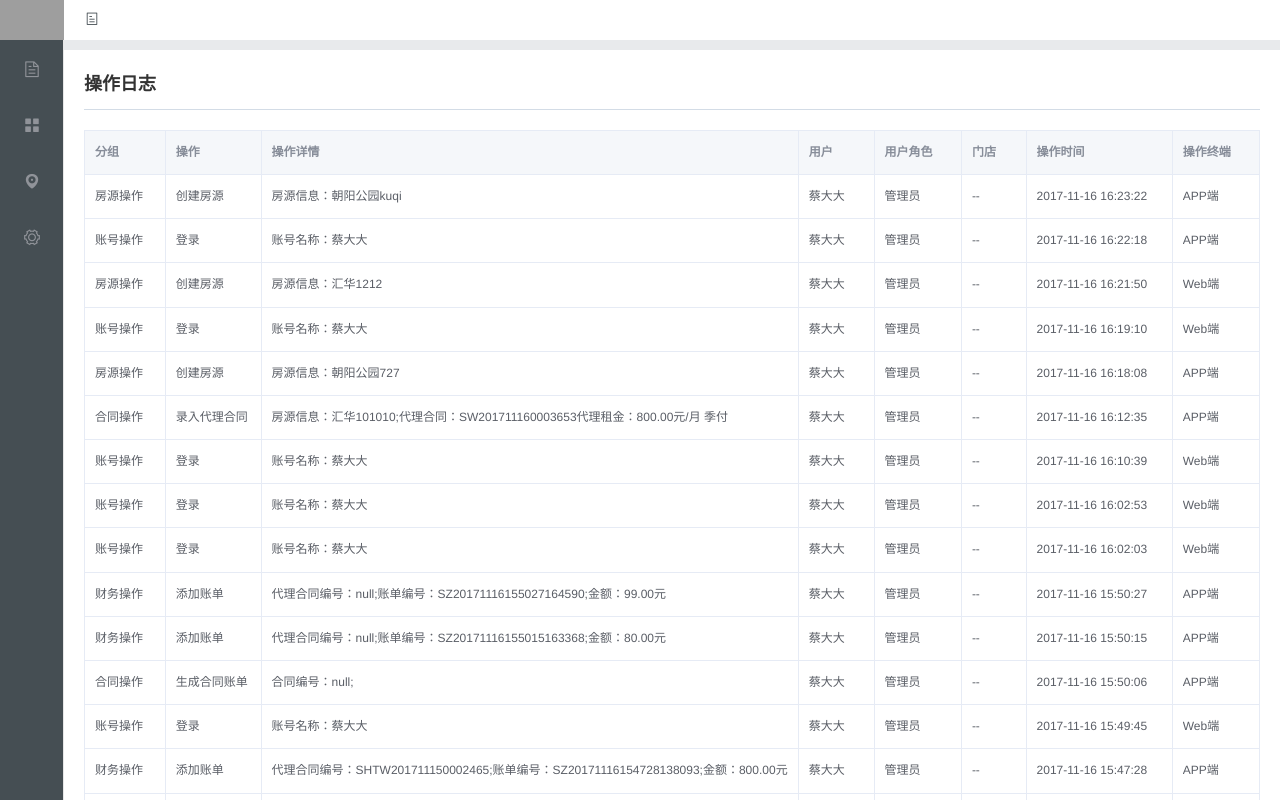
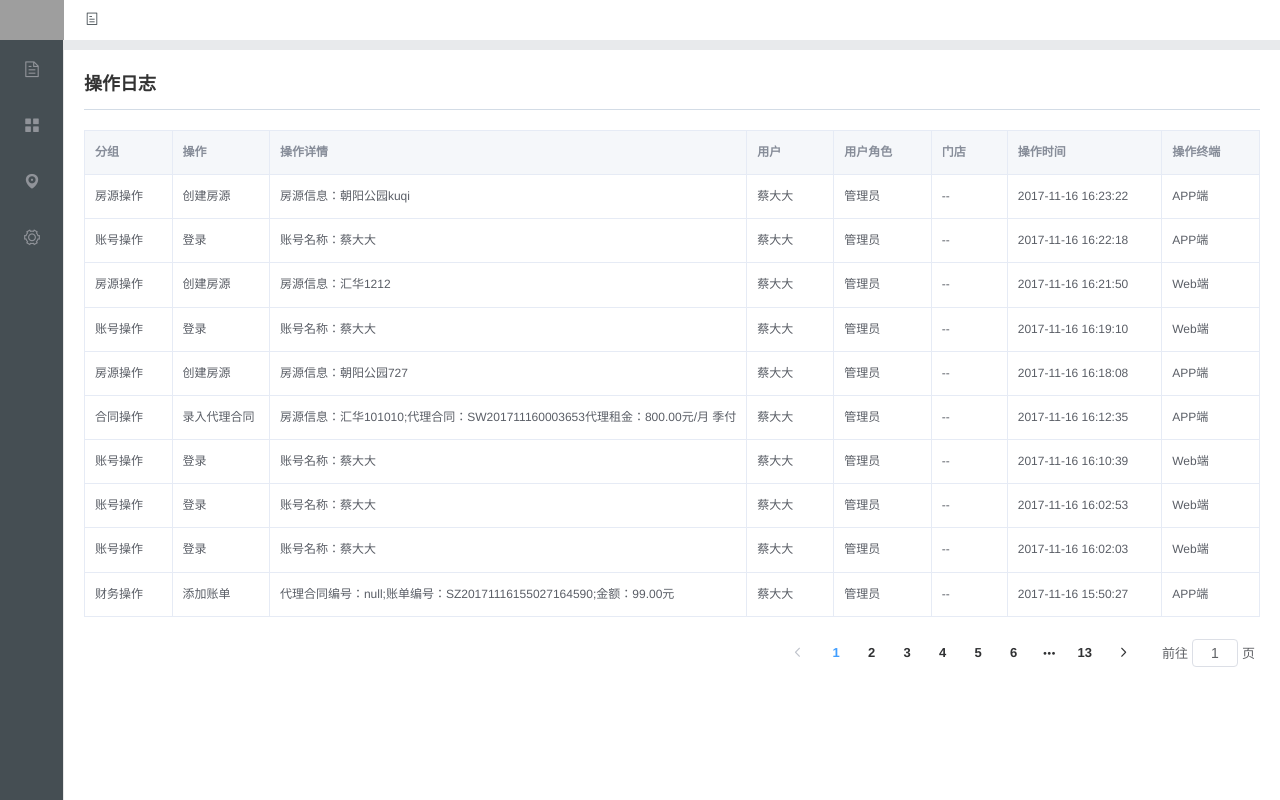
Before and after one commit to chay-0206/mysaas, a Vue app: page /system/log in a window 1280 px wide. Built offline with nearby package versions, Linux system fonts and the light colour scheme; grey boxes are pictures that could not be loaded.

Commit message:
操作日志

```diff
--- a/mock/system/index.js
+++ b/mock/system/index.js
@@ -31,7 +31,7 @@ Mock.mock('/v3/privilege/role/reqrolelist/', {
 Mock.mock('/v3/system/operationlog/reqoperationloglist/', {
 	status: { code: '0', description: 'success' },
 	result: {
-		total: 2203,
+		total: 130,
 		list: [
 			{
 				brokerName: '蔡大大',
@@ -134,210 +134,6 @@ Mock.mock('/v3/system/operationlog/reqoperationloglist/', {
 					'代理合同编号：null;账单编号：SZ20171116155027164590;金额：99.00元',
 				operationDate: '2017-11-16 15:50:27',
 				operationTerminal: 'APP端'
-			},
-			{
-				brokerName: '蔡大大',
-				roleName: '管理员',
-				brokerGroupName: '',
-				operationType: '添加账单',
-				operationModule: '财务操作',
-				operationDetail:
-					'代理合同编号：null;账单编号：SZ20171116155015163368;金额：80.00元',
-				operationDate: '2017-11-16 15:50:15',
-				operationTerminal: 'APP端'
-			},
-			{
-				brokerName: '蔡大大',
-				roleName: '管理员',
-				brokerGroupName: '',
-				operationType: '生成合同账单',
-				operationModule: '合同操作',
-				operationDetail: '合同编号：null;',
-				operationDate: '2017-11-16 15:50:06',
-				operationTerminal: 'APP端'
-			},
-			{
-				brokerName: '蔡大大',
-				roleName: '管理员',
-				brokerGroupName: '',
-				operationType: '登录',
-				operationModule: '账号操作',
-				operationDetail: '账号名称：蔡大大',
-				operationDate: '2017-11-16 15:49:45',
-				operationTerminal: 'Web端'
-			},
-			{
-				brokerName: '蔡大大',
-				roleName: '管理员',
-				brokerGroupName: '',
-				operationType: '添加账单',
-				operationModule: '财务操作',
-				operationDetail:
-					'代理合同编号：SHTW201711150002465;账单编号：SZ20171116154728138093;金额：800.00元',
-				operationDate: '2017-11-16 15:47:28',
-				operationTerminal: 'APP端'
-			},
-			{
-				brokerName: '蔡大大',
-				roleName: '管理员',
-				brokerGroupName: '',
-				operationType: '添加账单',
-				operationModule: '财务操作',
-				operationDetail:
-					'代理合同编号：SHTW201711150002124;账单编号：SZ20171116154511137430;金额：800.00元',
-				operationDate: '2017-11-16 15:45:11',
-				operationTerminal: 'APP端'
-			},
-			{
-				brokerName: '蔡大大',
-				roleName: '管理员',
-				brokerGroupName: '',
-				operationType: '登录',
-				operationModule: '账号操作',
-				operationDetail: '账号名称：蔡大大',
-				operationDate: '2017-11-16 15:33:47',
-				operationTerminal: 'APP端'
-			},
-			{
-				brokerName: '蔡大大',
-				roleName: '管理员',
-				brokerGroupName: '',
-				operationType: '登录',
-				operationModule: '账号操作',
-				operationDetail: '账号名称：蔡大大',
-				operationDate: '2017-11-16 15:33:14',
-				operationTerminal: 'Web端'
-			},
-			{
-				brokerName: '蔡大大',
-				roleName: '管理员',
-				brokerGroupName: '',
-				operationType: '创建房源',
-				operationModule: '房源操作',
-				operationDetail: '房源信息：aaaaaaa阿斯蒂芬范德萨',
-				operationDate: '2017-11-16 15:31:28',
-				operationTerminal: 'Web端'
-			},
-			{
-				brokerName: '蔡大大',
-				roleName: '管理员',
-				brokerGroupName: '',
-				operationType: '创建房源',
-				operationModule: '房源操作',
-				operationDetail: '房源信息：aaaaaaa阿斯蒂芬',
-				operationDate: '2017-11-16 15:31:04',
-				operationTerminal: 'Web端'
-			},
-			{
-				brokerName: '蔡大大',
-				roleName: '管理员',
-				brokerGroupName: '',
-				operationType: '编辑代理合同',
-				operationModule: '合同操作',
-				operationDetail:
-					'房源信息：汇华33333;代理合同：SW201711150005141;租金从900.00元改为1000.00元',
-				operationDate: '2017-11-16 15:18:10',
-				operationTerminal: 'Web端'
-			},
-			{
-				brokerName: '蔡大大',
-				roleName: '管理员',
-				brokerGroupName: '',
-				operationType: '编辑房源',
-				operationModule: '房源操作',
-				operationDetail: '房源信息：汇华33333',
-				operationDate: '2017-11-16 15:17:29',
-				operationTerminal: 'Web端'
-			},
-			{
-				brokerName: '蔡大大',
-				roleName: '管理员',
-				brokerGroupName: '',
-				operationType: '编辑代理合同',
-				operationModule: '合同操作',
-				operationDetail: '房源信息：汇华33333;代理合同：SW201711150005141;',
-				operationDate: '2017-11-16 15:17:23',
-				operationTerminal: 'Web端'
-			},
-			{
-				brokerName: '蔡大大',
-				roleName: '管理员',
-				brokerGroupName: '',
-				operationType: '提交代理审核',
-				operationModule: '合同操作',
-				operationDetail: '房源信息：汇华33333;代理合同：SW201711150005141',
-				operationDate: '2017-11-16 15:17:14',
-				operationTerminal: 'Web端'
-			},
-			{
-				brokerName: '蔡大大',
-				roleName: '管理员',
-				brokerGroupName: '',
-				operationType: '登录',
-				operationModule: '账号操作',
-				operationDetail: '账号名称：蔡大大',
-				operationDate: '2017-11-16 15:17:03',
-				operationTerminal: 'Web端'
-			},
-			{
-				brokerName: '蔡大大',
-				roleName: '管理员',
-				brokerGroupName: '',
-				operationType: '编辑代理合同',
-				operationModule: '合同操作',
-				operationDetail: '房源信息：双槐里小区ppp2;代理合同：SW201711150004659;',
-				operationDate: '2017-11-16 15:16:41',
-				operationTerminal: 'APP端'
-			},
-			{
-				brokerName: '蔡大大',
-				roleName: '管理员',
-				brokerGroupName: '',
-				operationType: '创建房源',
-				operationModule: '房源操作',
-				operationDetail: '房源信息：双槐里小区ppp18',
-				operationDate: '2017-11-16 15:14:50',
-				operationTerminal: 'APP端'
-			},
-			{
-				brokerName: '蔡大大',
-				roleName: '管理员',
-				brokerGroupName: '',
-				operationType: '登录',
-				operationModule: '账号操作',
-				operationDetail: '账号名称：蔡大大',
-				operationDate: '2017-11-16 15:07:39',
-				operationTerminal: 'APP端'
-			},
-			{
-				brokerName: '蔡大大',
-				roleName: '管理员',
-				brokerGroupName: '',
-				operationType: '创建房源',
-				operationModule: '房源操作',
-				operationDetail: '房源信息：双槐里小区ppp15',
-				operationDate: '2017-11-16 14:55:45',
-				operationTerminal: 'APP端'
-			},
-			{
-				brokerName: '蔡大大',
-				roleName: '管理员',
-				brokerGroupName: '',
-				operationType: '创建房源',
-				operationModule: '房源操作',
-				operationDetail: '房源信息：双槐里小区ppp14',
-				operationDate: '2017-11-16 14:53:42',
-				operationTerminal: 'APP端'
-			},
-			{
-				brokerName: '蔡大大',
-				roleName: '管理员',
-				brokerGroupName: '',
-				operationType: '创建房源',
-				operationModule: '房源操作',
-				operationDetail: '房源信息：双槐里小区ppp13',
-				operationDate: '2017-11-16 14:51:53',
-				operationTerminal: 'APP端'
 			}
 		]
 	}
--- a/src/App.vue
+++ b/src/App.vue
@@ -136,5 +136,6 @@
     	background: #fff;
     	padding: 20px;
     	overflow: auto;
+    	position: relative;
     }
 </style>
--- a/src/system/log/index.vue
+++ b/src/system/log/index.vue
@@ -43,6 +43,10 @@
                 </tr>
             </tbody>
         </table>
+        <div class="page-container">
+            <el-pagination @size-change="handleSizeChange" @current-change="handleCurrentChange" :current-page.sync="page.page" :page-size.sync="page.size" layout="prev, pager, next, jumper" :total.sync="page.total">
+            </el-pagination>
+        </div>
     </div>
 </template>
 
@@ -51,20 +55,33 @@
     	name: 'system-role',
     	data() {
     		return {
-    			data: []
+    			data: [],
+    			page: {
+    				page: 1,
+    				size: 10,
+    				total: 1
+    			}
     		};
     	},
-    	methods: {},
+    	methods: {
+    		handleSizeChange: function() {},
+    		handleCurrentChange: function() {}
+    	},
     	created() {
     		this.$axios
     			.get(`/v3/system/operationlog/reqoperationloglist/`)
     			.then(res => {
     				this.data = res.data.result.list;
+    				this.page.total = res.data.result.total;
     			});
     	}
     };
 </script>
 
 <style lang="less">
-
+    .page-container {
+    	display: flex;
+    	justify-content: flex-end;
+    	margin-top: 20px;
+    }
 </style>
```
